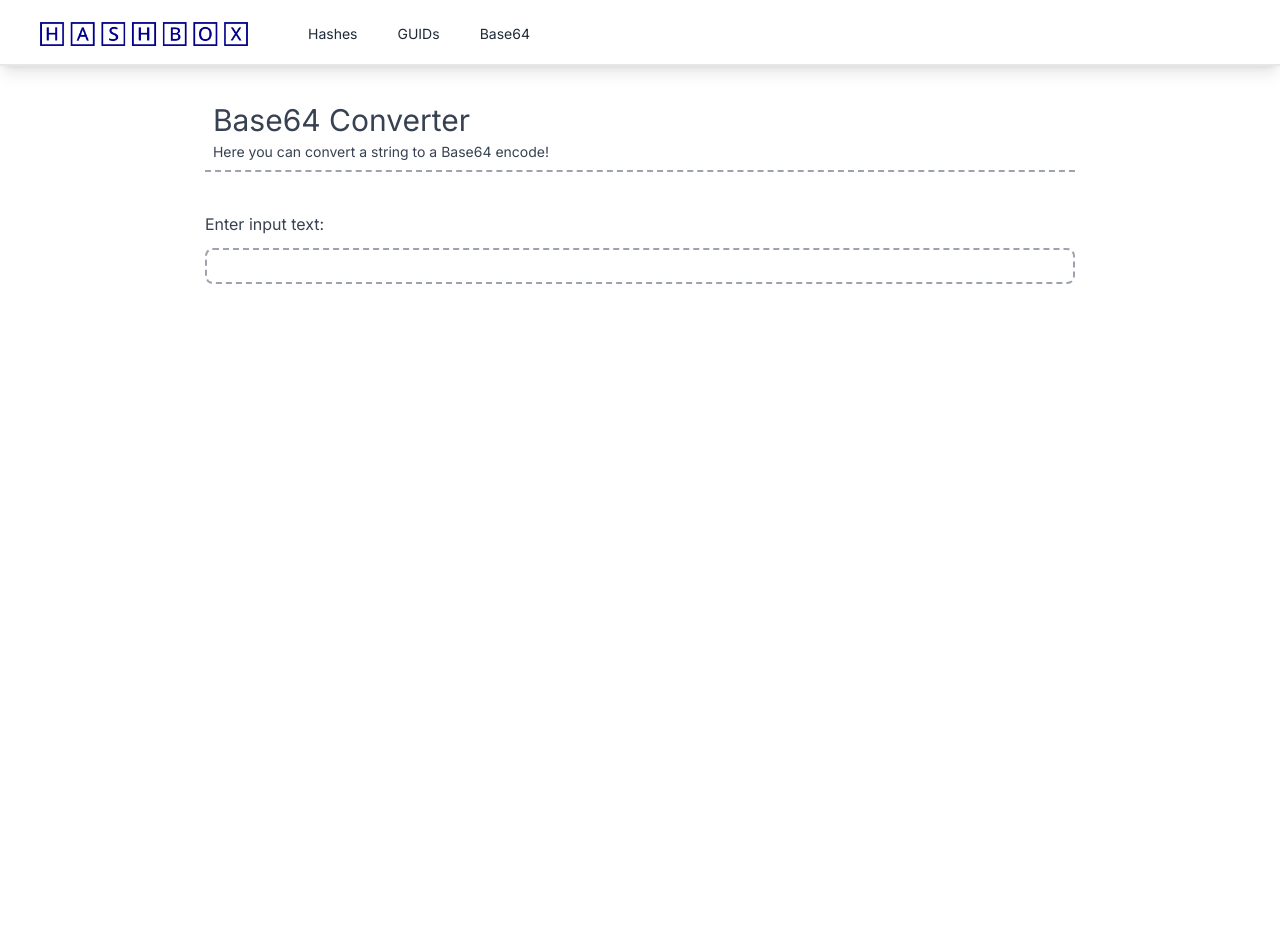
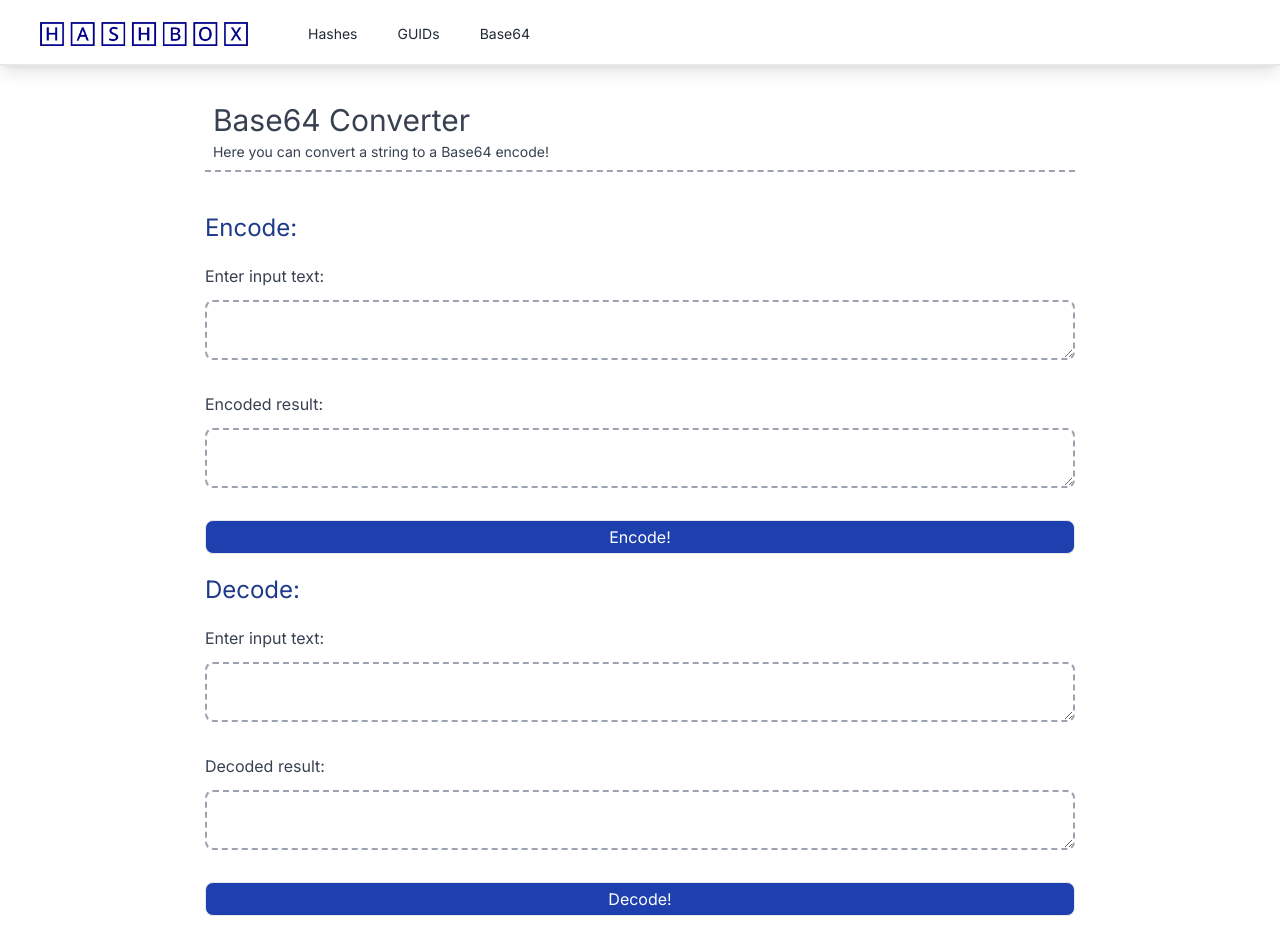
Before and after one commit to gabeFrancisco/hashbox, a Next.js app: page /base64 in a window 1280 px wide. Shown: the top 952 px of the page. Before the commit the page ends 800 px from the top, so only its background shows below. Built offline with nearby package versions, Linux system fonts and the light colour scheme.

Commit message:
finished basic base64 methods

```diff
--- a/src/components/Base64Form.tsx
+++ b/src/components/Base64Form.tsx
@@ -1,17 +1,83 @@
-import React from "react";
+'use client'
+
+import React, { useState } from "react";
 
 const Base64Form = () => {
+
+  //Encode:
+  const [encoder, setEncoder] = useState('')
+  const [encodeResult, setEncodeResult] = useState('');
+  const handleEncode = () => {
+    setEncodeResult(btoa(encoder));
+  }
+
+  //Decode:
+  const [decoder, setDecoder] = useState('')
+  const [decodeResult, setDecodeResult] = useState('');
+  const handleDecode = () => {
+    setDecodeResult(atob(decoder));
+  }
+
   return (
     <div>
+      <h3 className="text-2xl my-5 text-blue-900">Encode:</h3>
       <form>
         <div className="grid grid-col-1 gap-5">
           <div className="flex flex-col">
             <label>Enter input text:</label>
-            <input
-              type="text"
+            <textarea
               className="p-1 border-2 border-dashed my-3 border-gray-400 rounded-lg w-full"
+              name="encoder"
+              value={encoder}
+              onChange={e => setEncoder(e.target.value)}
             />
           </div>
+          <div className="flex flex-col">
+            <label>Encoded result:</label>
+            <textarea
+              className="p-1 border-2 border-dashed my-3 border-gray-400 rounded-lg w-full"
+              name="endodeResult"
+              value={encodeResult}
+            />
+          </div>
+          <button
+              className="border rounded-lg px-3 py-1 bg-blue-800 hover:bg-blue-900 text-white"
+              type="button"
+              onClick={handleEncode}
+            >
+              Encode!
+            </button>
+        </div>
+      </form>
+
+
+      <h3 className="text-2xl my-5 text-blue-900">Decode:</h3>
+      <form>
+        <div className="grid grid-col-1 gap-5">
+          <div className="flex flex-col">
+            <label>Enter input text:</label>
+            <textarea
+              className="p-1 border-2 border-dashed my-3 border-gray-400 rounded-lg w-full"
+              name="encoder"
+              value={decoder}
+              onChange={e => setDecoder(e.target.value)}
+            />
+          </div>
+          <div className="flex flex-col">
+            <label>Decoded result:</label>
+            <textarea
+              className="p-1 border-2 border-dashed my-3 border-gray-400 rounded-lg w-full"
+              name="endodeResult"
+              value={decodeResult}
+            />
+          </div>
+          <button
+              className="border rounded-lg px-3 py-1 bg-blue-800 hover:bg-blue-900 text-white"
+              type="button"
+              onClick={handleDecode}
+            >
+              Decode!
+            </button>
         </div>
       </form>
     </div>
```
